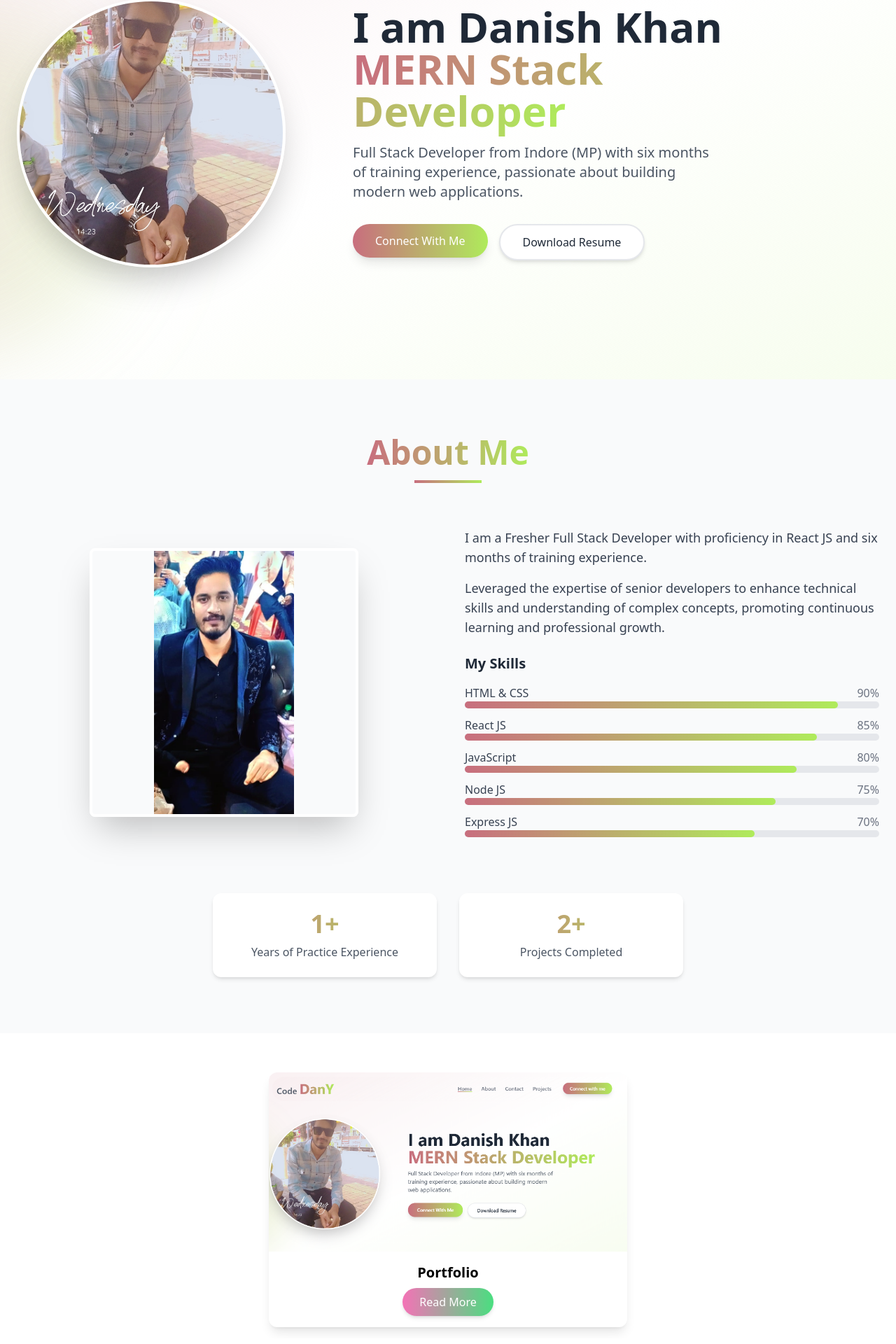
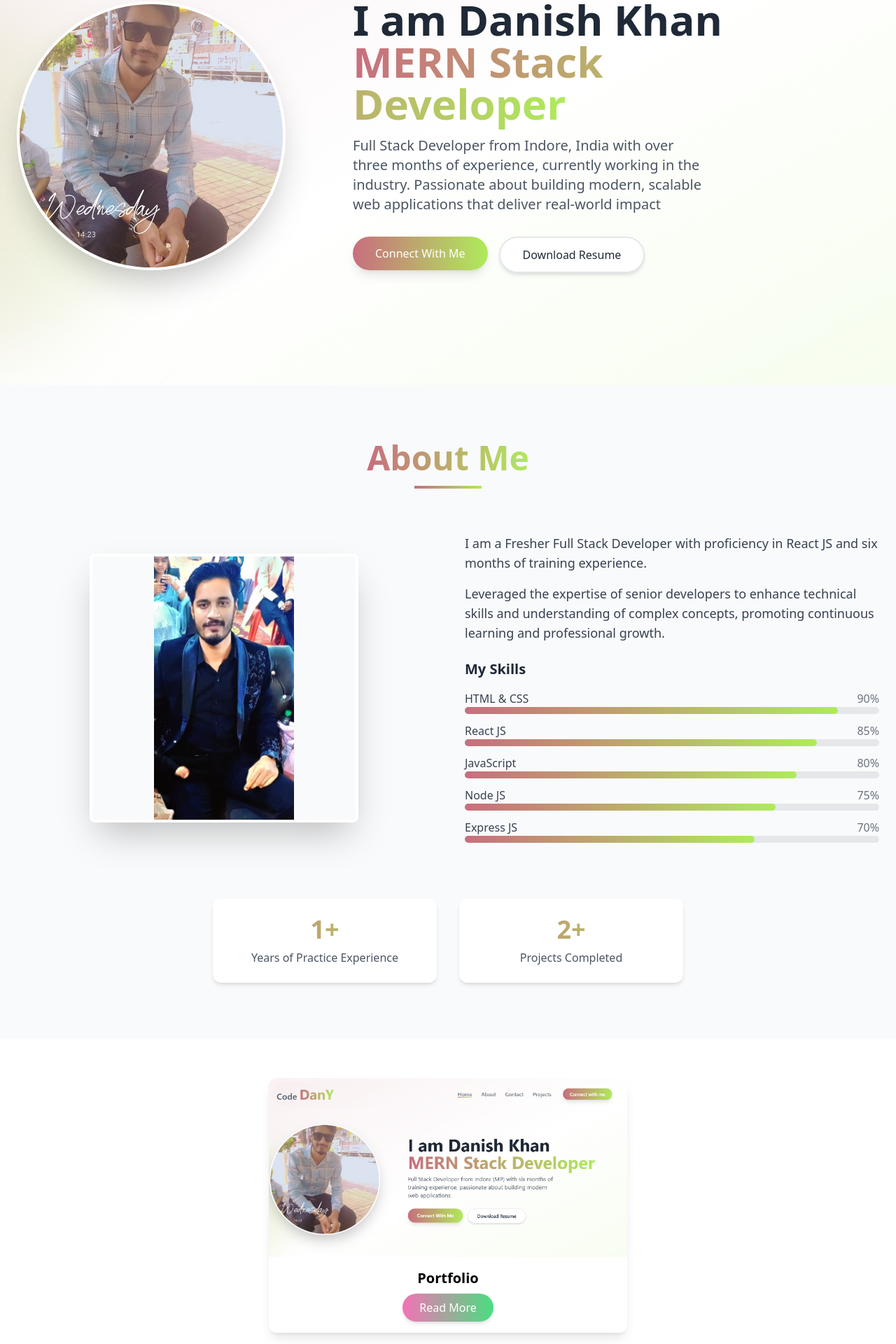
Before and after one commit to danishkhan8055/my-portfolio, a React (Create React App) app: page / in a window 1280 px wide. Shown: the part 162-2082 px from the top of the page at 70% size. Built offline with nearby package versions, Linux system fonts and the light colour scheme.

Commit message:
Done all component

```diff
--- a/src/Components/Card component/Card.jsx
+++ b/src/Components/Card component/Card.jsx
@@ -1,4 +1,3 @@
-import React from "react";
 import Slider from "react-slick";
 import eAuction from "../../Assets/auction.PNG";
 import Ved from "../../Assets/Ved.PNG";
@@ -6,30 +5,58 @@ import Portfolio from "../../Assets/protfolio.PNG"; // fixed spelling
 import Worzo from "../../Assets/worzo.PNG";
 import "slick-carousel/slick/slick.css";
 import "slick-carousel/slick/slick-theme.css";
+import { useState } from "react";
 
 const Card = () => {
+  const [showModel, setShowModel] = useState(false);
+  const [projectDetail, setProjectDetail] = useState();
   const projectData = [
     {
       name: "E-Auction",
       image: eAuction,
-      url:""
+      url: "",
+      role : "Full Stack",
+      description : "E-Auction is an online bidding platform that allows users to place bids on listed items digitally. The goal is to provide a transparent, efficient, and remote-accessible auctioning system.",
+      technology : ["React JS" , "Node JS" , "Express JS" , "MongoDB" ],
+      library : ["React Slick" , "Framer Motion" , "Zod" , "Tailwind CSS" , "Multer" , "React-Toastify"]
     },
     {
       name: "Ved Tour & Travels",
       image: Ved,
-      url:"https://vedtourandtravels.in/"
+      url: "https://vedtourandtravels.in/",
+      role : "Frontend",
+      description:"Ved Tour & Travels is a travel booking platform where users can browse tour packages, view trip details, and make bookings. It includes an admin panel to manage trips and user bookings.",
+      technology:["React JS" , "Node JS" , "Express JS" , "MongoDB" ],
+      library : ["Redux Toolkit" , "Zod" , "Tanstack" , "Framer Motion" , "React Slick" , "React-Toastify"]
     },
     {
       name: "Portfolio",
       image: Portfolio,
-      url:"https://soft-entremet-566960.netlify.app/"
+      url: "https://soft-entremet-566960.netlify.app/",
+      role:"Frontend",
+      description : "This is my personal portfolio website where i showcase my projects, skills, experience, and include a contact form & you can download my resume . The design is clean, modern, and responsive.",
+      technology:["React JS"],
+      library:["Zod" , "Framer Motion" , "React-Toastify","React-Slick","Nodemailer"]
     },
-    {
-      name: "Worzo",
-      image: Worzo,
-      url:"https://worzo.in/"
-    },
+    // {
+    //   name: "Worzo",
+    //   image: Worzo,
+    //   url: "https://worzo.in/",
+    //   role:"Frontend",
+    //   description:"Worzo is a website for an electric vehicle (EV) scooty company. It showcases different EV models, their specifications, features, and allows users to explore and inquire about the products.",
+    //   technology:["React JS" , "Node JS" , "Express JS" , "MongoDB" ],
+    //   library:["Redux Toolkit" , "React-Slick" , "React-Toastify","Zod","Framer-Motion"]
+    // },
   ];
+
+  const handleProjectData = (details) => {
+    setProjectDetail(details);
+    console.log(projectDetail);
+    setShowModel(true);
+  };
+  const handleClose = () => {
+    setShowModel(false);
+  };
 
   const settings = {
     dots: true,
@@ -57,8 +84,10 @@ const Card = () => {
               <div className="p-4 text-center">
                 <h3 className="text-xl font-semibold mb-2">{project.name}</h3>
                 <button
-                onClick={()=>window.open(project.url,"blank")}
-                className="bg-gradient-to-r from-pink-400 to-green-400 text-white py-2 px-6 rounded-full shadow-md hover:shadow-lg transition-all">
+                  // onClick={()=>window.open(project.url,"blank")}
+                  onClick={() => handleProjectData(project)}
+                  className="bg-gradient-to-r from-pink-400 to-green-400 text-white py-2 px-6 rounded-full shadow-md hover:shadow-lg transition-all"
+                >
                   Read More
                 </button>
               </div>
@@ -66,6 +95,95 @@ const Card = () => {
           </div>
         ))}
       </Slider>
+      {showModel && (
+  <div className="fixed inset-0 z-50 bg-black bg-opacity-40 flex items-center justify-center px-4">
+    <div className="bg-white rounded-2xl w-full max-w-4xl max-h-[90vh] overflow-y-auto shadow-2xl p-6 relative transition-all duration-300 ease-in-out">
+      {/* Close Button */}
+      <button
+        className="absolute top-3 right-4 text-red-600 text-3xl font-bold"
+        onClick={handleClose}
+        title="Close"
+      >
+        &times;
+      </button>
+
+      {/* Project Title */}
+      <h3 className="text-2xl md:text-3xl font-bold text-center mb-6 bg-gradient-to-r from-[#c86e7e] to-[#afeb5b] bg-clip-text text-transparent border-b pb-3">
+        {projectDetail.name}
+      </h3>
+
+      {/* Content Layout */}
+      <div className="flex flex-col md:flex-row gap-6">
+        {/* Left Section: Image + Description */}
+        <div className="w-full md:w-1/2 flex flex-col gap-4">
+          <img
+            src={projectDetail.image}
+            alt={projectDetail.name}
+            className="rounded-xl w-full h-auto object-cover shadow-md hover:shadow-xl transition-shadow duration-300"
+          />
+          <p className="text-gray-700">
+            <span className="font-semibold">Description:</span> {projectDetail.description}
+          </p>
+        </div>
+
+        {/* Right Section: Details */}
+        <div className="w-full md:w-1/2 flex flex-col gap-4">
+          {/* Role */}
+          <p className="text-gray-800 text-base">
+            <span className="font-semibold">Role:</span> {projectDetail.role}
+          </p>
+
+          {/* Technologies */}
+          <div>
+            <h4 className="font-semibold mb-1 text-gray-800">Technologies:</h4>
+            <ul className="flex flex-wrap gap-2">
+              {projectDetail.technology.map((tech, i) => (
+                <li
+                  key={i}
+                  className="bg-gray-200 px-3 py-1 rounded-full text-sm hover:bg-gray-300 transition"
+                >
+                  {tech}
+                </li>
+              ))}
+            </ul>
+          </div>
+
+          {/* Libraries */}
+          <div>
+            <h4 className="font-semibold mb-1 text-gray-800">Libraries Used:</h4>
+            <ul className="flex flex-wrap gap-2">
+              {projectDetail.library.map((lib, i) => (
+                <li
+                  key={i}
+                  className="bg-blue-100 text-blue-800 px-3 py-1 rounded-full text-sm hover:bg-blue-200 transition"
+                >
+                  {lib}
+                </li>
+              ))}
+            </ul>
+          </div>
+
+          {/* Visit Button */}
+          {projectDetail.url && (
+            <div className="mt-4">
+              <a
+                href={projectDetail.url}
+                target="_blank"
+                rel="noopener noreferrer"
+                className="inline-block bg-gradient-to-r from-pink-500 to-green-500 text-white font-medium py-2 px-6 rounded-full shadow-md hover:shadow-lg transition-all"
+              >
+                Visit Site
+              </a>
+            </div>
+          )}
+        </div>
+      </div>
+    </div>
+  </div>
+)}
+
+
+
     </div>
   );
 };
--- a/src/Components/Footer component/Footer.js
+++ b/src/Components/Footer component/Footer.js
@@ -39,8 +39,7 @@ const Footer = () => {
               <FaCode className="text-[#afeb5b]" />
             </h3>
             <p className="text-gray-700">
-              Full Stack Developer from India with Three months and continue
-              experience, passionate about building modern web applications.
+            Aspiring React JS Developer from India with hands-on experience of over three months, currently sharpening skills while building modern, user-centric web applications
             </p>
           </div>
 
--- a/src/Components/Hero component/Hero.js
+++ b/src/Components/Hero component/Hero.js
@@ -47,8 +47,7 @@ function Hero() {
           </h1>
 
           <p className="text-lg md:text-xl text-gray-600 mb-8 max-w-lg mx-auto lg:mx-0">
-            Full Stack Developer from Indore (MP) with six months of training
-            experience, passionate about building modern web applications.
+          Full Stack Developer from Indore, India with over three months of experience, currently working in the industry. Passionate about building modern, scalable web applications that deliver real-world impact
           </p>
 
           {/* Action buttons */}
```
